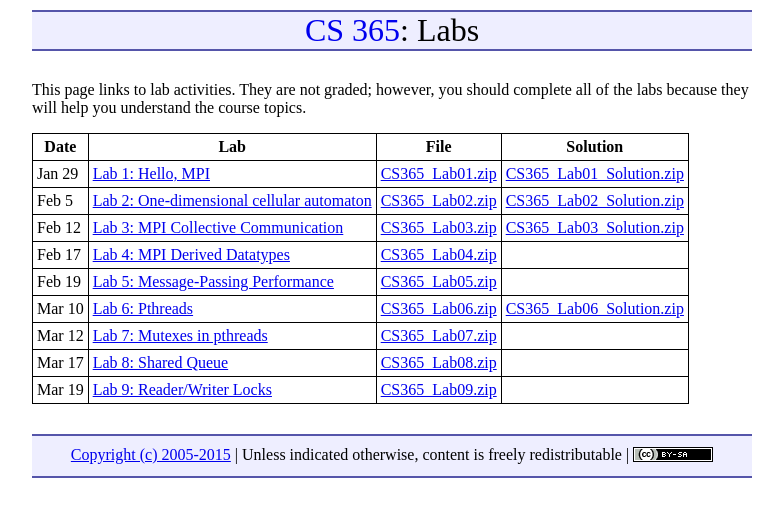
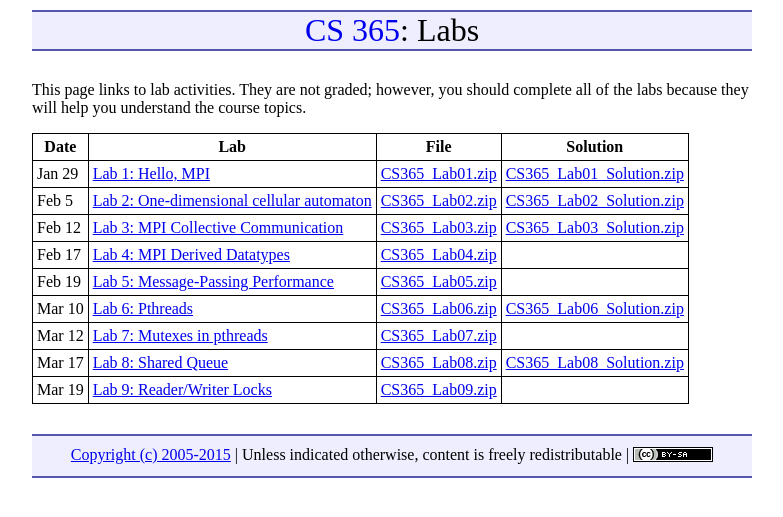
Before and after one commit to ycpcs/cs365-spring2015, a Jekyll site: the page built from labs/index.md, in a window 1280 px wide. Shown: the top 517 px of the page, without its empty margins (248-1031 px from the left). Built offline with Jekyll 4.4.1, drawn with Linux system fonts in a browser that asks for light colours; Markdown is read by kramdown in place of the engine named in the settings.

Commit message:
lab 8 solution

```diff
--- a/labs/index.md
+++ b/labs/index.md
@@ -14,5 +14,5 @@ Feb 17 | [Lab 4: MPI Derived Datatypes](lab04.html) | [CS365\_Lab04.zip](CS365_L
 Feb 19 | [Lab 5: Message-Passing Performance](lab05.html) | [CS365\_Lab05.zip](CS365_Lab05.zip)
 Mar 10 | [Lab 6: Pthreads](lab06.html) | [CS365\_Lab06.zip](CS365_Lab06.zip) | [CS365\_Lab06\_Solution.zip](CS365_Lab06_Solution.zip)
 Mar 12 | [Lab 7: Mutexes in pthreads](lab07.html) | [CS365\_Lab07.zip](CS365_Lab07.zip) |
-Mar 17 | [Lab 8: Shared Queue](lab08.html) | [CS365\_Lab08.zip](CS365_Lab08.zip) |
+Mar 17 | [Lab 8: Shared Queue](lab08.html) | [CS365\_Lab08.zip](CS365_Lab08.zip) | [CS365\_Lab08\_Solution.zip](CS365_Lab08_Solution.zip)
 Mar 19 | [Lab 9: Reader/Writer Locks](lab09.html) | [CS365\_Lab09.zip](CS365_Lab09.zip) |
```
Also changed, not shown: 1 other file.
